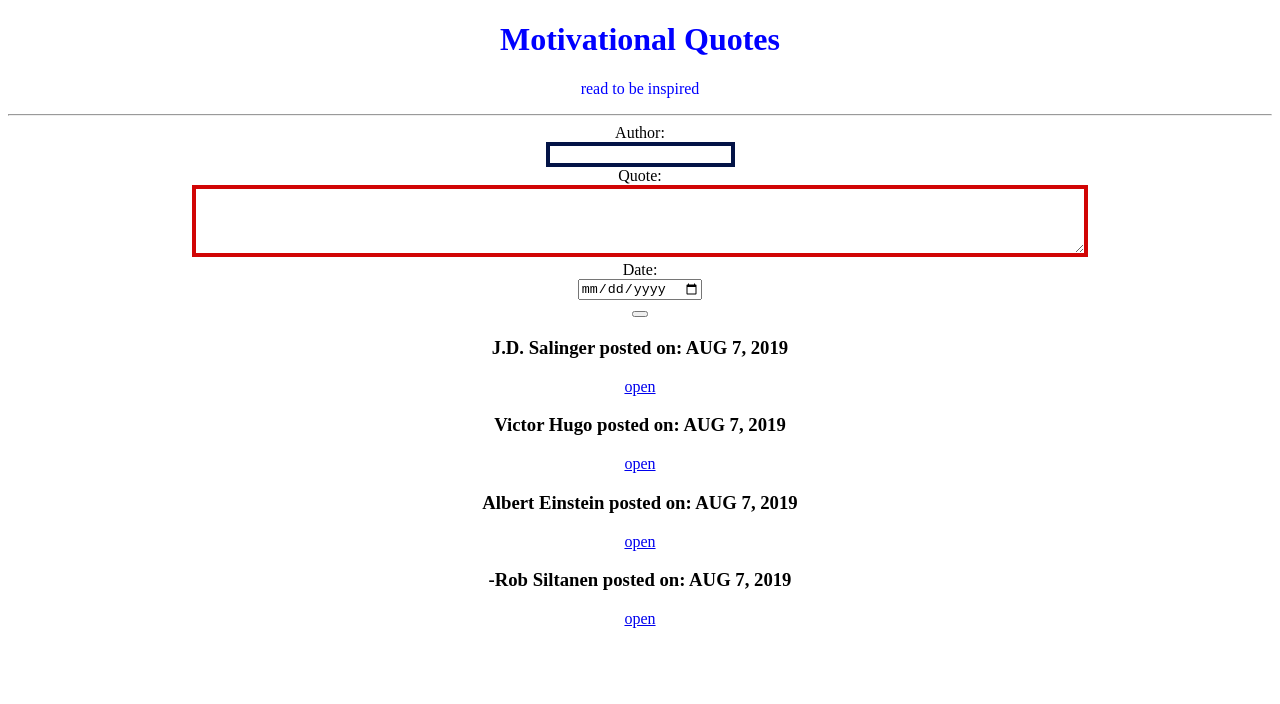
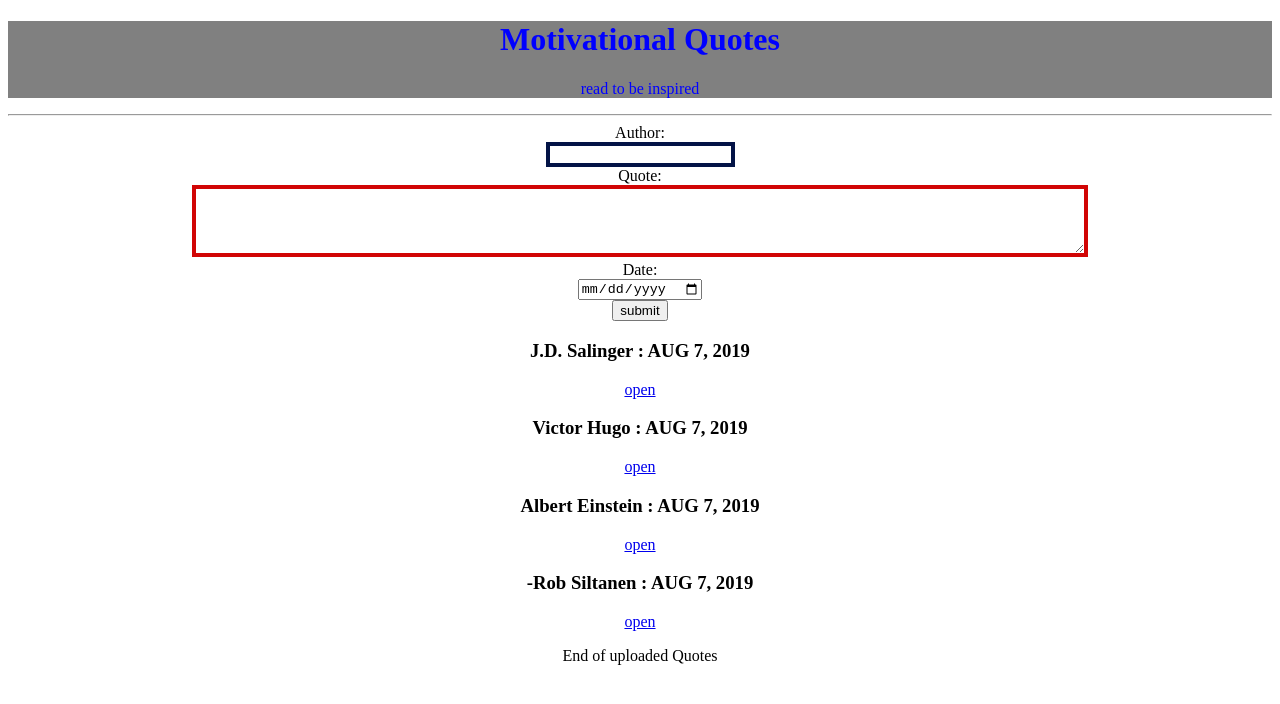
Before and after one commit to limobrian/Quotes-App, an Angular app: page / in a window 1280 px wide. Shown: the top 704 px of the page. Built offline with nearby package versions, Linux system fonts and the light colour scheme.

Commit message:
added qoa-details

```diff
--- a/src/app/quote-details/quote-details.component.html
+++ b/src/app/quote-details/quote-details.component.html
@@ -7,7 +7,7 @@
       <span class="badge">{{upvote}} Likes</span>
     </button>
 
-    <button (click)='voteDown()' class="btn btn-info" type="submit">
+    <button style="color:brown"  (click)='voteDown()' class="btn btn-info" type="submit">
 
       <span class="badge">{{downvote}} Dislikes</span>
     </button>
--- a/src/app/quote-form/quote-form.component.css
+++ b/src/app/quote-form/quote-form.component.css
@@ -3,5 +3,9 @@ border: 4px solid rgb(3, 19, 70);}
 
 #botton{
     margin-left: 30%;
-    margin-top: 2%;
+    margin-top: 9%;
+
 }
+.inp{
+    border: 4px green;
+}
--- a/src/app/quote-form/quote-form.component.html
+++ b/src/app/quote-form/quote-form.component.html
@@ -1,6 +1,5 @@
 <div class="container-fluid">
     <div class="row">
-      <div class="col-6">
       <form (ngSubmit)='submitQuote()' #quoteForm='ngForm'>
         <div  class="form-group">
 
@@ -43,8 +42,7 @@
 
         </div>
 
-        <button  type="submit" id="button" ></button>
+        <button  type="submit" id="button" >submit</button>
       </form>
     </div>
   </div>
-</div>
--- a/src/app/quote/quote.component.css
+++ b/src/app/quote/quote.component.css
@@ -1,6 +1,11 @@
+.head{
+    background-color: gray;
+    background: cover;
+}
 .header{
     text-align: center;
     color: blue;
+    background-color: gray
 }
 #dis{
     text-align: center;
--- a/src/app/quote/quote.component.html
+++ b/src/app/quote/quote.component.html
@@ -1,5 +1,8 @@
+<div class="head">
 <h1 class="header"> Motivational Quotes</h1>
 <p class="header">read to be inspired</p>
+</div>
+
 
 <hr>
 
@@ -11,7 +14,7 @@
 
 
     <div *ngFor='let quote of Quotes;let i = index'>
-      <h3 id="{{i}}" appStrikethrough>{{quote.name}} posted on: {{quote.completeDate|date|uppercase}}</h3>
+      <h3 id="{{i}}" appStrikethrough>{{quote.name}}  : {{quote.completeDate|date|uppercase}}</h3>
 
       <div>
          <a href="#" class="btn btn-sm animated-button thar-one"
@@ -19,6 +22,7 @@
 
       <div *ngIf="quote.showDescription">
         <app-quote-details *ngIf="quote.showDescription" [quote]='quote' (isComplete)='deleteQuote($event,i)'>
+     <hr>
         </app-quote-details>
       </div>
     </div>
@@ -26,4 +30,4 @@
 
 
 
-<p *ngIf='Quotes.length> 4'>This is the End of Quotes</p>
+<p *ngIf='Quotes.length> 3'> End of uploaded Quotes</p>
```
